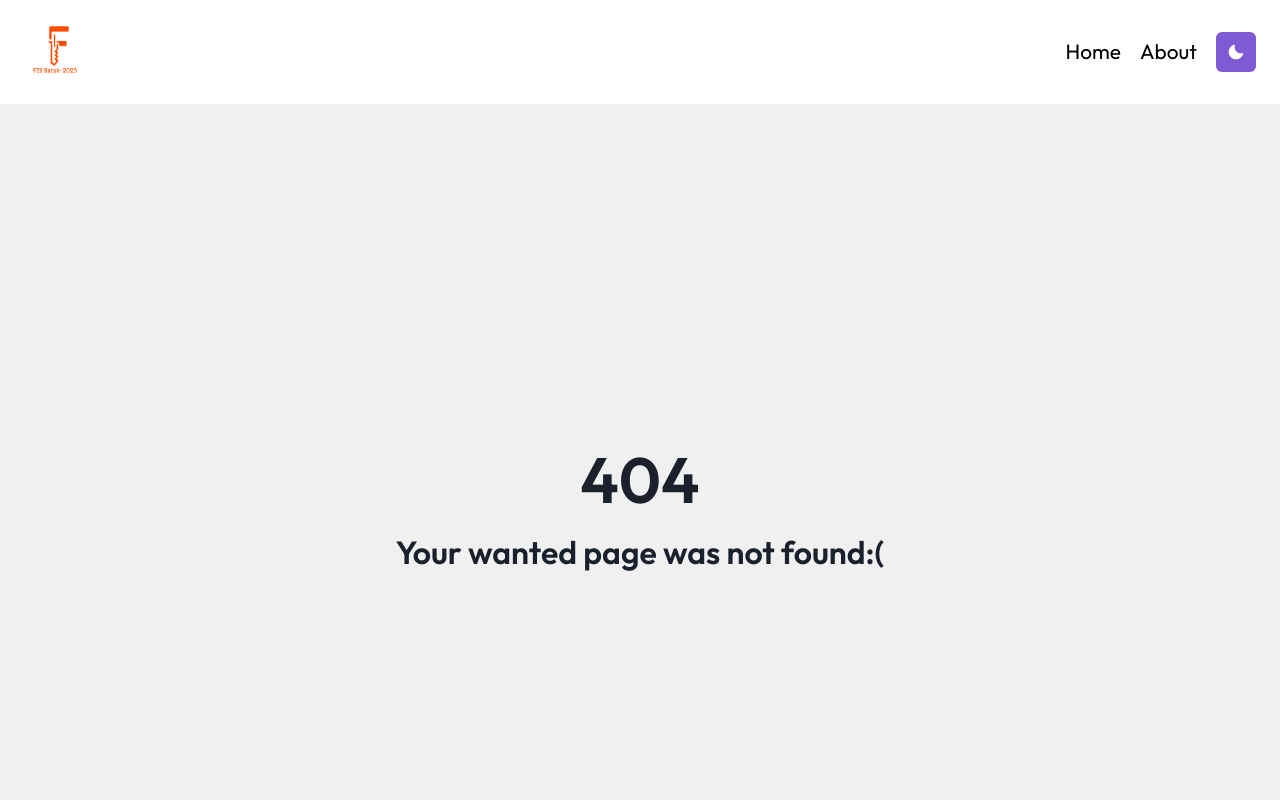
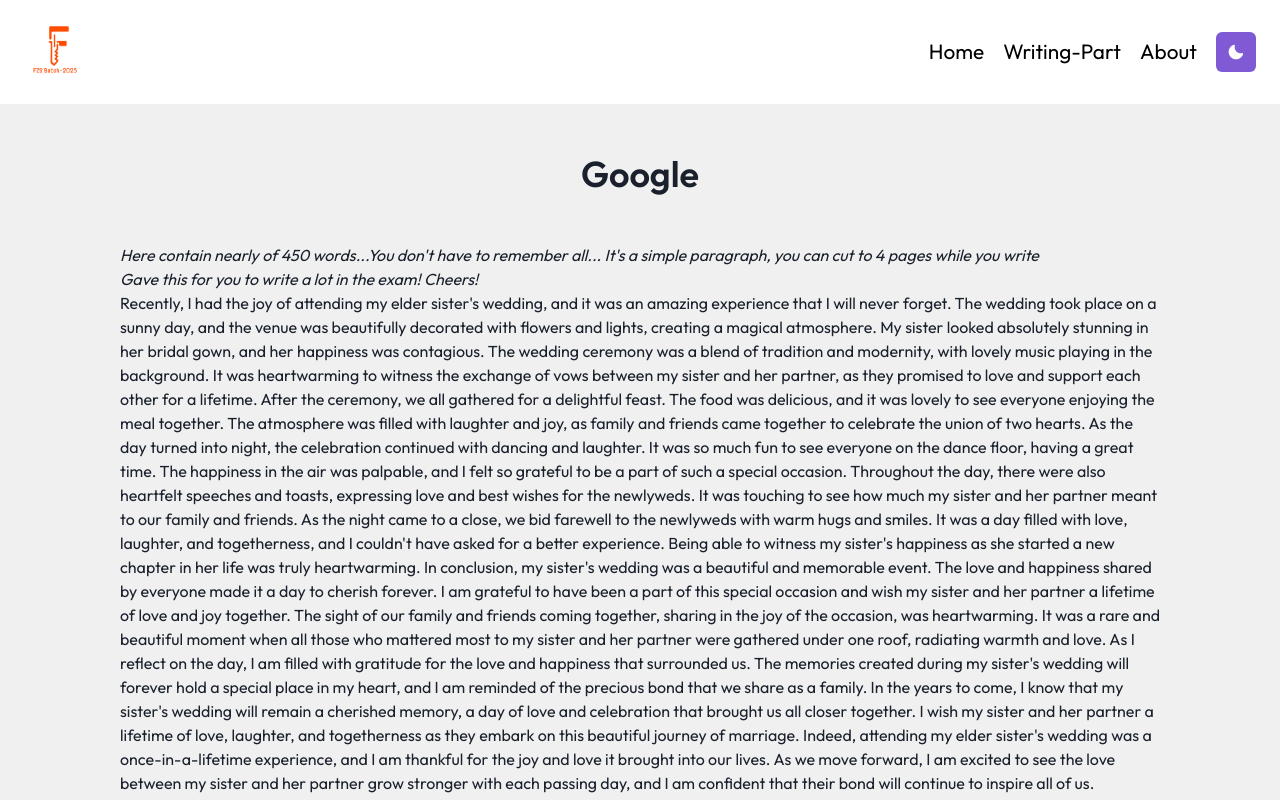
Before and after one commit to Sharan-Haque-Sakin/Fzs-Study-Hub, a React (Create React App) app: page /aweddingceremonyyouhaveattended in a window 1280 px wide. Before the commit this address had no page. Shown: the top 800 px of the page. Built offline with nearby package versions, Linux system fonts and the light colour scheme.

Commit message:
Navbar Change,paragraph,writingpage

```diff
--- a/public/index.html
+++ b/public/index.html
@@ -13,7 +13,7 @@
     <meta name="theme-color" content="#000000" />
     <meta
       name="description"
-      content="Web site created using create-react-app"
+      content="Welcome to FZS Study Hub! We are a dedicated study material website designed specifically for students of Faridpur Zilla School. Our focus is on helping you complete your English syllabus, especially the writing part. We understand that students often face challenges in finding these resources, and our platform aims to make it easier for you. Get ready to excel in your studies with FZS Study Hub!"
     />
     <link rel="apple-touch-icon" href="%PUBLIC_URL%/logo192.png" />
     <!--
--- a/src/App.js
+++ b/src/App.js
@@ -11,6 +11,7 @@ import About from "./Components/Pages/About/About";
 import Google from "./Data/Paragraphs/Google";
 import { MobileNav } from "./Components/MobileNav";
 import ImpOfFb from "./Data/Paragraphs/ImpOfFb";
+import AWddingCeremony from "./Data/Paragraphs/aWeddingCere";
 function App() {
   const [isSmallScreen] = useMediaQuery("(max-width: 768px)");
   return (
@@ -30,6 +31,11 @@ function App() {
           <Route path="/google" element={<Google />} />
 
           <Route path="/impactsoffb" element={<ImpOfFb />} />
+
+          <Route
+            path="/aweddingceremonyyouhaveattended"
+            element={<AWddingCeremony />}
+          />
         </Routes>
       </Box>
       <Footer />
--- a/src/Components/MobileNav.jsx
+++ b/src/Components/MobileNav.jsx
@@ -36,7 +36,7 @@ export const MobileNav = () => {
 
   const Nav = [
     { name: "Home", path: "/" },
-    // { name: "Writing-Part", path: "/writingpart" },
+    { name: "Writing-Part", path: "/writingpart" },
     // { name: "Grammer-Part", path: "/grammerpart" },
     { name: "About", path: "/about" },
   ];
@@ -93,7 +93,12 @@ export const MobileNav = () => {
               </LightMode>
               {Nav.map((item, key) => {
                 return (
-                  <NavLink to={`${item.path}`} style={NavStyle} key={key}>
+                  <NavLink
+                    onClick={onClose}
+                    to={`${item.path}`}
+                    style={NavStyle}
+                    key={key}
+                  >
                     {item.name}
                   </NavLink>
                 );
--- a/src/Components/Navbar.jsx
+++ b/src/Components/Navbar.jsx
@@ -14,7 +14,7 @@ export default function Navbar() {
 
   const Nav = [
     { name: "Home", path: "/" },
-    // { name: "Writing-Part", path: "/writingpart" },
+    { name: "Writing-Part", path: "/writingpart" },
     // { name: "Grammer-Part", path: "/grammerpart" },
     { name: "About", path: "/about" },
   ];
--- a/src/Components/Pages/Home/secondPart.jsx
+++ b/src/Components/Pages/Home/secondPart.jsx
@@ -13,15 +13,15 @@ const style = {
 };
 export default function SecondPart() {
   const toast = useToast();
-  const click = () => {
-    toast({
-      title: "Message!",
-      description: "This page is currently under developement!",
-      status: "info",
-      duration: 9000,
-      isClosable: true,
-    });
-  };
+  // const click = () => {
+  //   toast({
+  //     title: "Message!",
+  //     description: "This page is currently under developement!",
+  //     status: "info",
+  //     duration: 9000,
+  //     isClosable: true,
+  //   });
+  // };
   return (
     <div className="secondPart">
       <h2 style={{ marginBottom: "6rem", textAlign: "center" }}>
@@ -37,7 +37,7 @@ export default function SecondPart() {
       >
         <div style={{ scale: "2" }}>
           <Card>
-            <CardBody onClick={click}>
+            <CardBody>
               <Link to="">Writing Part</Link>{" "}
             </CardBody>
           </Card>
--- /dev/null
+++ b/src/Components/Pages/WritingPart/SecondPaper.jsx
@@ -0,0 +1,23 @@
+import { ListItem, UnorderedList } from "@chakra-ui/react";
+import data from "./../../../Data/SecondCurrent.json";
+import { Link } from "react-router-dom";
+export default function SecondPart() {
+  return (
+    <>
+      <UnorderedList>
+        {data.Available.Paragraphs.map((items, key) => {
+          return (
+            <>
+              <ListItem color="blue.500" fontSize="1.2rem">
+                <Link to={items.path}>{items.name}</Link>
+              </ListItem>
+            </>
+          );
+        })}
+      </UnorderedList>
+      <h2 style={{ paddingTop: "4rem", paddingBottom: "4rem" }}>
+        More are coming soon... Stay tuned!
+      </h2>
+    </>
+  );
+}
--- a/src/Components/Pages/WritingPart/index.jsx
+++ b/src/Components/Pages/WritingPart/index.jsx
@@ -13,13 +13,14 @@ import dataFirst from "../../../Data/EnglishFirst.json";
 
 import dataSecond from "../../../Data/EnglishFirst.json";
 import FirstPaper from "./FirstPaper";
+import SecondPart from "./SecondPaper";
 export default function WritingPart() {
   return (
     <Box clasName="writtingPartContainer">
       <Flex flexDir="row" justifyContent="center">
         <Tabs position="relative" variant="unstyled">
           <TabList>
-            <Tab>First Paper</Tab>
+            {/* <Tab>First Paper</Tab> */}
             <Tab>Second Paper</Tab>
           </TabList>
           <TabIndicator
@@ -29,11 +30,11 @@ export default function WritingPart() {
             borderRadius="1px"
           />
           <TabPanels>
+            {/* <TabPanel>
+              <FirstPaper />
+            </TabPanel> */}
             <TabPanel>
-              <FirstPaper />
-            </TabPanel>
-            <TabPanel>
-              <p>two!</p>
+              <SecondPart />
             </TabPanel>
           </TabPanels>
         </Tabs>
--- /dev/null
+++ b/src/Data/Paragraphs/aWeddingCere.jsx
@@ -0,0 +1,67 @@
+import { Box, Container, Heading } from "@chakra-ui/react";
+
+export default function AWddingCeremony() {
+  return (
+    <Box pb="4rem">
+      <Container>
+        <Heading py="3rem">Google</Heading>
+      </Container>
+      <div>
+        <p>
+          <i>
+            Here contain nearly of 450 words...You don't have to remember all...
+            It's a simple paragraph, you can cut to 4 pages while you write{" "}
+            <br />
+            Gave this for you to write a lot in the exam! Cheers!
+          </i>
+        </p>
+      </div>
+      <p>
+        Recently, I had the joy of attending my elder sister's wedding, and it
+        was an amazing experience that I will never forget. The wedding took
+        place on a sunny day, and the venue was beautifully decorated with
+        flowers and lights, creating a magical atmosphere. My sister looked
+        absolutely stunning in her bridal gown, and her happiness was
+        contagious. The wedding ceremony was a blend of tradition and modernity,
+        with lovely music playing in the background. It was heartwarming to
+        witness the exchange of vows between my sister and her partner, as they
+        promised to love and support each other for a lifetime. After the
+        ceremony, we all gathered for a delightful feast. The food was
+        delicious, and it was lovely to see everyone enjoying the meal together.
+        The atmosphere was filled with laughter and joy, as family and friends
+        came together to celebrate the union of two hearts. As the day turned
+        into night, the celebration continued with dancing and laughter. It was
+        so much fun to see everyone on the dance floor, having a great time. The
+        happiness in the air was palpable, and I felt so grateful to be a part
+        of such a special occasion. Throughout the day, there were also
+        heartfelt speeches and toasts, expressing love and best wishes for the
+        newlyweds. It was touching to see how much my sister and her partner
+        meant to our family and friends. As the night came to a close, we bid
+        farewell to the newlyweds with warm hugs and smiles. It was a day filled
+        with love, laughter, and togetherness, and I couldn't have asked for a
+        better experience. Being able to witness my sister's happiness as she
+        started a new chapter in her life was truly heartwarming. In conclusion,
+        my sister's wedding was a beautiful and memorable event. The love and
+        happiness shared by everyone made it a day to cherish forever. I am
+        grateful to have been a part of this special occasion and wish my sister
+        and her partner a lifetime of love and joy together. The sight of our
+        family and friends coming together, sharing in the joy of the occasion,
+        was heartwarming. It was a rare and beautiful moment when all those who
+        mattered most to my sister and her partner were gathered under one roof,
+        radiating warmth and love. As I reflect on the day, I am filled with
+        gratitude for the love and happiness that surrounded us. The memories
+        created during my sister's wedding will forever hold a special place in
+        my heart, and I am reminded of the precious bond that we share as a
+        family. In the years to come, I know that my sister's wedding will
+        remain a cherished memory, a day of love and celebration that brought us
+        all closer together. I wish my sister and her partner a lifetime of
+        love, laughter, and togetherness as they embark on this beautiful
+        journey of marriage. Indeed, attending my elder sister's wedding was a
+        once-in-a-lifetime experience, and I am thankful for the joy and love it
+        brought into our lives. As we move forward, I am excited to see the love
+        between my sister and her partner grow stronger with each passing day,
+        and I am confident that their bond will continue to inspire all of us.
+      </p>
+    </Box>
+  );
+}
--- /dev/null
+++ b/src/Data/SecondCurrent.json
@@ -0,0 +1,18 @@
+{
+  "Available": {
+    "Paragraphs": [
+      {
+        "name": "Google",
+        "path": "/google"
+      },
+      {
+        "name": "Impacts of Facebook",
+        "path": "/impactsoffb"
+      },
+      {
+        "name": "A wedding ceremony you have attended",
+        "path": "/aweddingceremonyyouhaveattended"
+      }
+    ]
+  }
+}
```
